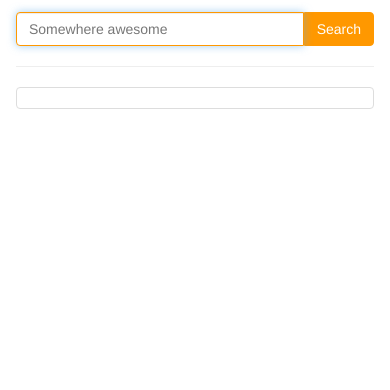
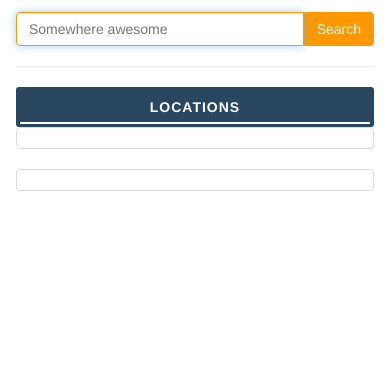
Before and after one commit to MimiBambino/udyssey, a Flask app: page / in a window 390 px wide. Shown: the part 54-444 px from the top of the page. Run offline with Flask 2, Linux system fonts and the light colour scheme; some libraries are stand-ins or nearby versions.

Commit message:
fixed route concatenation, added tab menu for locations/routes

```diff
--- a/udyssey/static/css/application.css
+++ b/udyssey/static/css/application.css
@@ -11,6 +11,54 @@
 .main-content,
 .main-content .row {
   height: 100%;
+}
+.locations-bar div.tab-row {
+  height: 40px;
+  text-align: center;
+  margin-left: 0px;
+  margin-right: 0px;
+  background-color: #294860;
+  border-radius: 3px;
+}
+div.tab-row .col-sm-6 {
+  padding-left: 0px;
+  padding-right: 0px;
+  -webkit-transition: background-color 0.2s ease-out;
+  transition: background-color 0.2s ease-out;
+}
+div.tab-row .col-sm-6:hover {
+  background-color: rgba(255, 255, 255, 0.2);
+}
+div.tab-row .col-sm-6:focus {
+  background-color: rgba(255, 255, 255, 0.3);
+}
+div.tab-row .col-sm-6:active {
+  background-color: rgba(255, 255, 255, 0.4);
+}
+.tab-row a.tab-button {
+  display: inline-block;
+  width: 100%;
+  vertical-align: middle;
+  padding-top: 10px;
+  padding-bottom: 5px;
+  color: #FFFFFF;
+  font-weight: bold;
+  letter-spacing: 1px;
+}
+.tab-row a.tab-button:hover {
+  text-decoration: none;
+}
+.tab-row a.tab-button:focus {
+  text-decoration: none;
+}
+.bottom-line {
+  height: 2px;
+  margin-left: 4px;
+  margin-right: 4px;
+  margin-bottom: 3px;
+}
+.tab-row p.selected {
+  background-color: #FFFFFF;
 }
 .locations-bar {
   height: 100%;
--- a/udyssey/static/js/application.js
+++ b/udyssey/static/js/application.js
@@ -97,6 +97,7 @@
 
     self.locations = ko.observableArray([]);
     self.locationInput = ko.observable('');
+    self.locationTab = ko.observable(true);
 
     // computes optimized route when user adds a new location
     self.optimizedRoute = ko.computed(function() {
@@ -120,19 +121,29 @@
         // since DirectionsRenderer has max 10 locations limit per request,
         // we need to make request every time number of locations is increased by 9
         // still needs better a way to implement this.
-        if (optLen > 10 && optLen < 19) {
+        if (optLen > 10 && optLen < 20) {
+          console.log("2nd dirDisp");
+          console.log(optLen);
           calcRoute(directionsDisplay2, optimizedRoute.slice(9, 19));
         }
-        if (optLen > 18 && optLen < 28) {
+        if (optLen > 19 && optLen < 29) {
+          console.log("3rd dirDisp");
+          console.log(optLen);
           calcRoute(directionsDisplay3, optimizedRoute.slice(18, 28));
         }
-        if (optLen > 27 && optLen < 37) {
+        if (optLen > 28 && optLen < 38) {
+          console.log("4th dirDisp");
+          console.log(optLen);
           calcRoute(directionsDisplay4, optimizedRoute.slice(27, 37));
         }
-        if (optLen > 36 && optLen < 46) {
+        if (optLen > 37 && optLen < 47) {
+          console.log("5th dirDisp");
+          console.log(optLen);
           calcRoute(directionsDisplay5, optimizedRoute.slice(36, 46));
         }
-        if (optLen > 45 && optLen < 55) {
+        if (optLen > 46 && optLen < 56) {
+          console.log("6th dirDisp");
+          console.log(optLen);
           calcRoute(directionsDisplay6, optimizedRoute.slice(45, 55));
         }
       }
@@ -177,12 +188,23 @@
     // trigger click event to markers when list item is clicked
     self.clickMarker = function(location) {
       locationMarkers.forEach(function(markerSet) {
-        console.log(markerSet.keyword);
         if (markerSet.keyword === location.toLowerCase()) {
           google.maps.event.trigger(markerSet.marker, 'click');
           map.panTo(markerSet.position);
         }
       });
+    };
+
+    // make tabs more interative and display content accordingly
+    self.clickTab = function(vm, event) {
+      $('.bottom-line').removeClass('selected');
+      $(event.target).siblings().addClass('selected');
+
+      if ($(event.target).text() === 'LOCATIONS') {
+        self.locationTab(true);
+      } else {
+        self.locationTab(false);
+      }
     };
 
 
@@ -326,6 +348,7 @@
 
       directionsService.route(request, function(response, status) {
         if (status == google.maps.DirectionsStatus.OK) {
+          console.log(response);
           dirDisp.setDirections(response);
         }
       });
--- a/udyssey/templates/index.html
+++ b/udyssey/templates/index.html
@@ -64,8 +64,29 @@
           <div id='gmaps-error'></div>
         </form>
         <hr />
+        <div class="row tab-row">
+          <div class="col-sm-6" data-bind="click: clickTab">
+            <a href="#" class="tab-button">LOCATIONS</a>
+            <p class="bottom-line selected"></p>
+          </div>
+          <div class="col-sm-6" data-bind="click: clickTab">
+            <a href="#" class="tab-button">ROUTES</a>
+            <p class="bottom-line"></p>
+          </div>
+        </div>
         <ul class="list-group locations-list"
-            data-bind="foreach: {data: locations, as: 'location' }">
+            data-bind="foreach: {data: locations, as: 'location' }, visible: locationTab">
+          <li class="list-group-item location">
+            <a href="#"
+               data-bind="text: location, click: $root.clickMarker">
+            </a>
+            <a href="#" class="delete-location" data-bind="click: $parent.removeLocation">
+              <i class="fa fa-minus text-danger"></i>
+            </a>
+          </li>
+        </ul>
+        <ul class="list-group routes-list"
+            data-bind="foreach: {data: locations, as: 'location' }, visible: locationTab() === false">
           <li class="list-group-item location">
             <a href="#"
                data-bind="text: location, click: $root.clickMarker">
```
